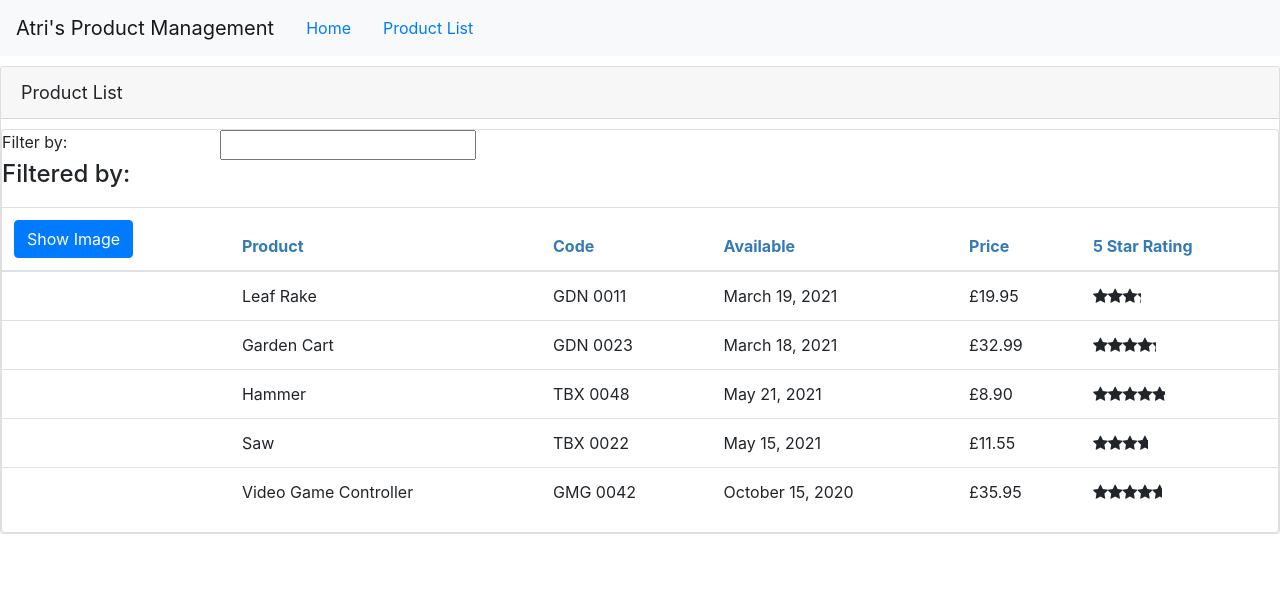
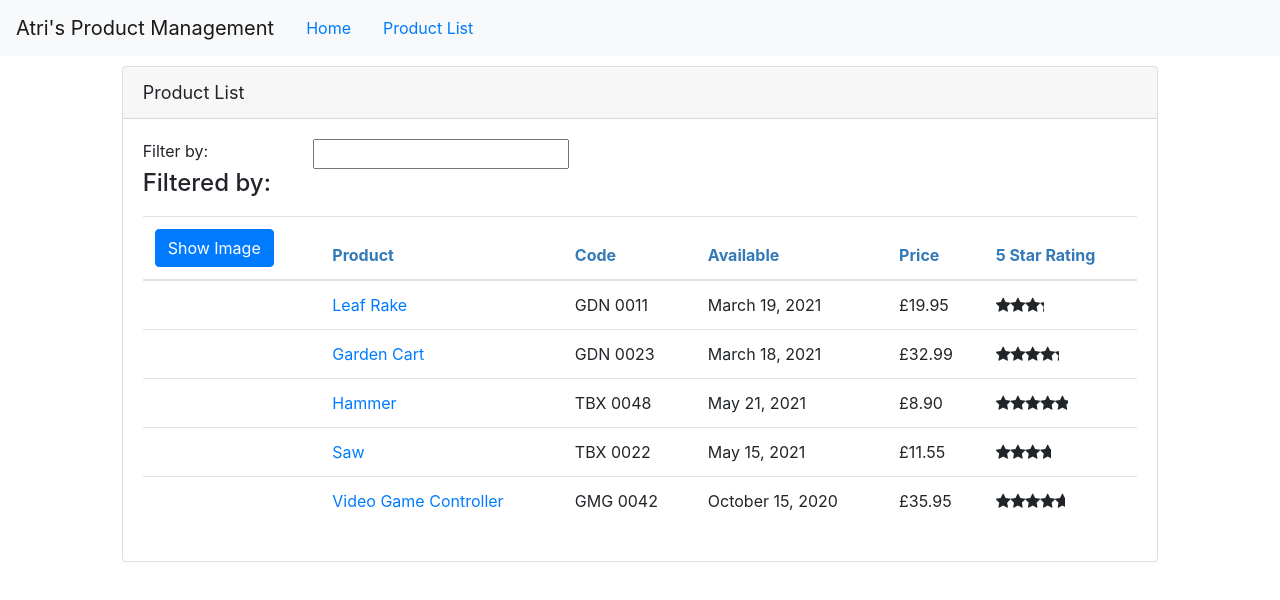
Before and after one commit to hegde-atri/APM, an Angular app: page /products in a window 1280 px wide. Shown: the top 600 px of the page. Built offline with nearby package versions, Linux system fonts and the light colour scheme.

Commit message:
added navigation guard

```diff
--- a/src/app/app.component.ts
+++ b/src/app/app.component.ts
@@ -10,7 +10,7 @@
       <li><a class='nav-link' routerLink='/products'>Product List</a></li>
     </ul>
   </nav>
-  <div>
+  <div class="col-md-10 mx-auto">
     <router-outlet></router-outlet>
   </div>
   `
--- a/src/app/app.module.ts
+++ b/src/app/app.module.ts
@@ -10,6 +10,7 @@
 import { ProductDetailComponent } from './products/product-detail.component';
 import { WelcomeComponent } from './home/welcome.component';
 import { RouterModule } from '@angular/router';
+import { ProductDetailGuard } from './products/product-detail.guard';
 
 @NgModule({
   declarations: [
@@ -26,7 +27,11 @@
     HttpClientModule,
     RouterModule.forRoot([
       { path: 'products', component: ProductListComponent },
-      { path: 'products/:id', component: ProductDetailComponent },
+      {
+        path: 'products/:id',
+        canActivate: [ProductDetailGuard],
+        component: ProductDetailComponent
+      },
       { path: 'welcome', component: WelcomeComponent },
       { path: '', redirectTo: 'welcome', pathMatch: 'full' },
       { path: '**', redirectTo: 'welcome', pathMatch: 'full' }
--- a/src/app/home/welcome.component.html
+++ b/src/app/home/welcome.component.html
@@ -12,12 +12,12 @@
 
       <div class="text-center">Developed by:</div>
       <div class="text-center">
-        <h3>Deborah Kurata</h3>
+        <h3>Atri Hegde</h3>
       </div>
 
-      <div class="text-center">@deborahkurata</div>
+      <div class="text-center">@hegde-atri or @hegde_atri</div>
       <div class="text-center">
-        <a href="http://www.bit.ly/DeborahKsBlog">www.bit.ly/DeborahKsBlog</a>
+        <a href="http://www.github.com/hegde-atri/APM">GitHub Page</a>
       </div>
     </div>
   </div>
--- a/src/app/products/product-detail.component.html
+++ b/src/app/products/product-detail.component.html
@@ -1,5 +1,12 @@
 <div class='card'>
   <div class='card-header'>
-    {{ pageTitle }}
+    {{ pageTitle + ': ' + product?.productName}}
+  </div>
+  <div>
+    <button class='btn btn-outline-secondary'
+            style='width:80px'
+            (click)='onBack()'>
+      <i class='fa fa-chevron-left'></i> Back
+    </button>
   </div>
 </div>
--- a/src/app/products/product-detail.component.ts
+++ b/src/app/products/product-detail.component.ts
@@ -1,4 +1,6 @@
 import { Component, OnInit } from '@angular/core';
+import { ActivatedRoute, Router } from '@angular/router';
+import { IProduct } from './product';
 
 @Component({
   templateUrl: './product-detail.component.html',
@@ -7,10 +9,27 @@
 export class ProductDetailComponent implements OnInit {
 
   pageTitle: string = 'Product Detail';
+  product: IProduct | undefined;
 
-  constructor() { }
+  constructor(private route: ActivatedRoute, private router: Router) { }
 
   ngOnInit(): void {
+    const id = Number(this.route.snapshot.paramMap.get('id'));
+    this.pageTitle+= `: ${id}`;
+    this.product={
+      "productId": id,
+      "productName": "Saw",
+      "productCode": "TBX-0022",
+      "releaseDate": "May 15, 2021",
+      "description": "15-inch steel blade hand saw",
+      "price": 11.55,
+      "starRating": 3.7,
+      "imageUrl": "assets/images/saw.png"
+    }
+  }
+
+  onBack(): void {
+    this.router.navigate(['/products']);
   }
 
 }
--- /dev/null
+++ b/src/app/products/product-detail.guard.ts
@@ -0,0 +1,24 @@
+import { Injectable } from '@angular/core';
+import { CanActivate, ActivatedRouteSnapshot, RouterStateSnapshot, UrlTree, Router } from '@angular/router';
+import { Observable } from 'rxjs';
+
+@Injectable({
+  providedIn: 'root'
+})
+export class ProductDetailGuard implements CanActivate {
+
+  constructor(private router: Router){}
+
+  canActivate(
+    route: ActivatedRouteSnapshot,
+    state: RouterStateSnapshot): Observable<boolean | UrlTree> | Promise<boolean | UrlTree> | boolean | UrlTree {
+      const id = Number(route.paramMap.get('id'));
+      if(isNaN(id) || id<1){
+        alert('Invalid product id');
+        this.router.navigate(['/products']);
+        return false;
+      }
+      return true;
+  }
+
+}
--- a/src/app/products/product-list.component.html
+++ b/src/app/products/product-list.component.html
@@ -5,7 +5,7 @@
     {{pageTitle}}
   </div>
 
-  <div class='card body'>
+  <div class='card-body'>
 
     <div class='row'>
       <div class = 'col-md-2'>Filter by:</div>
@@ -53,7 +53,11 @@
                     [style.width.px]='imageWidth'
                     [style.margin.px]='imageMargin'>
             </td>
-            <td>{{ product.productName }}</td>
+            <td>
+              <a [routerLink]="['/products', product.productId]">
+                {{ product.productName }}
+              </a>
+            </td>
             <td>{{ product.productCode | convertToSpaces:'-'}}</td>
             <td>{{ product.releaseDate }}</td>
             <td>{{ product.price | currency:'GBP':'symbol':'1.2-2' }}</td>
@@ -66,6 +70,6 @@
       </table>
     </div>
 
-  </div>
+</div>
 
  </div>
```
Also changed, not shown: 1 other file (tests, documents, lock files or other folders).
